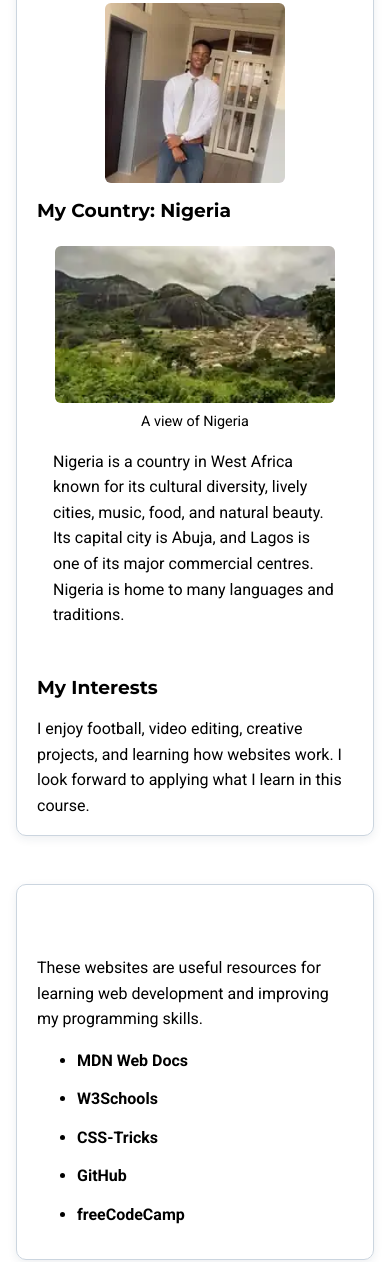
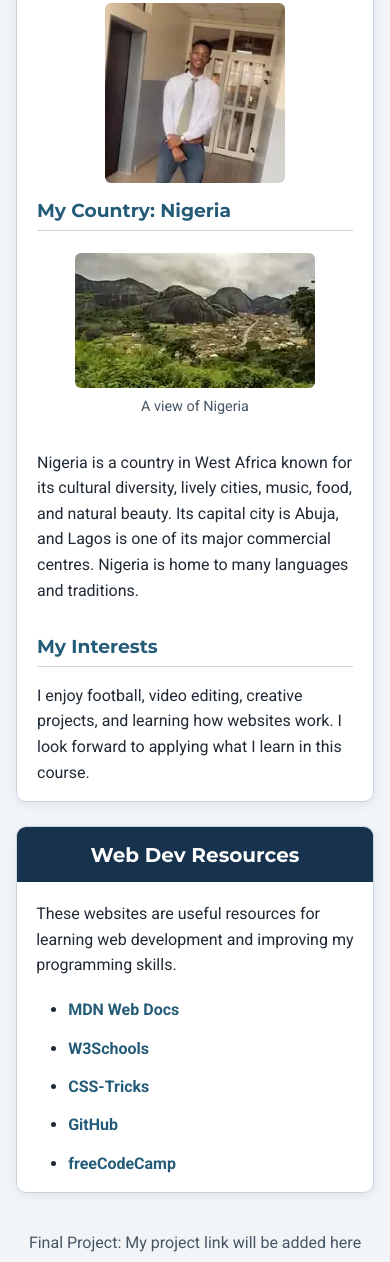
Before and after one commit to josh007-star/wdd131, a plain HTML site: page index.html in a window 390 px wide. Shown: the part 738-2000 px from the top of the page. Drawn offline with Linux system fonts and the light colour scheme.

Commit message:
Refactor CSS styles for layout and responsiveness

````diff
--- a/styles/base.css
+++ b/styles/base.css
@@ -1,5 +1,4 @@
 
-```css
 :root {
     --primary: #17324d;
     --secondary: #245b78;
@@ -90,7 +89,7 @@ h1 {
     display: grid;
     grid-template-columns: 1.3fr 1fr;
     gap: 1.5rem;
-    align-items: stretch;
+    align-items: start;
 }
 
 .card {
@@ -113,12 +112,16 @@ h1 {
 
 .card h3 {
     margin: 1rem 1.25rem 0.4rem;
+    padding-bottom: 0.4rem;
     color: var(--secondary);
+    border-bottom: 1px solid #cbd5df;
 }
 
 .card p {
     margin: 1rem 1.25rem;
 }
+
+/* About Me */
 
 .about-content {
     display: grid;
@@ -139,19 +142,25 @@ h1 {
     border-radius: 6px;
 }
 
+/* Country Information */
+
 .country-content {
-    padding: 0.5rem 1rem 1rem;
+    display: grid;
+    grid-template-columns: 180px 1fr;
+    align-items: start;
+    gap: 1rem;
+    padding: 0.5rem 1.25rem 0;
 }
 
 .country-content figure {
-    margin: 0.5rem 0 1rem;
+    margin: 0.5rem 0;
     text-align: center;
 }
 
 .country-content img {
     display: block;
     width: 100%;
-    max-width: 280px;
+    max-width: 180px;
     height: auto;
     margin: 0 auto;
     border-radius: 6px;
@@ -163,51 +172,52 @@ h1 {
     font-size: 0.9rem;
 }
 
-#final-project {
-    margin-top: 1.5rem;
-    padding: 1rem 1.25rem;
-    background: var(--surface);
-    border: 1px solid #cbd5df;
-    border-radius: 10px;
-}
-
-#final-project h2 {
-    margin-top: 0;
-    color: var(--primary);
+.country-content p {
+    margin: 0.5rem 0 1rem;
 }
 
 /* Web Development Resources */
 
-#web-dev-resources {
-    margin-top: 1.5rem;
-    padding-bottom: 1rem;
+.resources-card {
+    min-height: 300px;
 }
 
-#web-dev-resources > p {
-    margin: 1rem 1.25rem;
+.resources-card > p {
+    margin: 1.2rem;
 }
 
-#web-dev-resources ul {
-    padding-left: 2.5rem;
-    margin: 1rem 1.25rem;
+.resources-card ul {
+    padding-left: 2rem;
+    margin: 1rem 1.2rem;
 }
 
-#web-dev-resources li {
+.resources-card li {
     margin-bottom: 0.8rem;
     line-height: 1.6;
 }
 
-#web-dev-resources a {
+.resources-card a {
     color: var(--secondary);
     font-weight: 700;
     text-decoration: none;
 }
 
-#web-dev-resources a:hover,
-#web-dev-resources a:focus-visible {
+.resources-card a:hover,
+.resources-card a:focus-visible {
     color: var(--primary);
     text-decoration: underline;
 }
+
+/* Final Project */
+
+.final-project {
+    margin: 1.5rem 0;
+    padding: 0.8rem;
+    text-align: center;
+    color: var(--muted);
+}
+
+/* Footer */
 
 footer {
     margin-top: 1rem;
@@ -226,7 +236,10 @@ footer p {
     font-size: 0.9rem;
 }
 
+/* Responsive Design */
+
 @media (max-width: 700px) {
+
     #course-title {
         font-size: 1.2rem;
     }
@@ -257,5 +270,12 @@ footer p {
         max-width: 100%;
         margin: 0 auto;
     }
+
+    .country-content {
+        grid-template-columns: 1fr;
+    }
+
+    .country-content img {
+        max-width: 240px;
+    }
 }
-```
````
